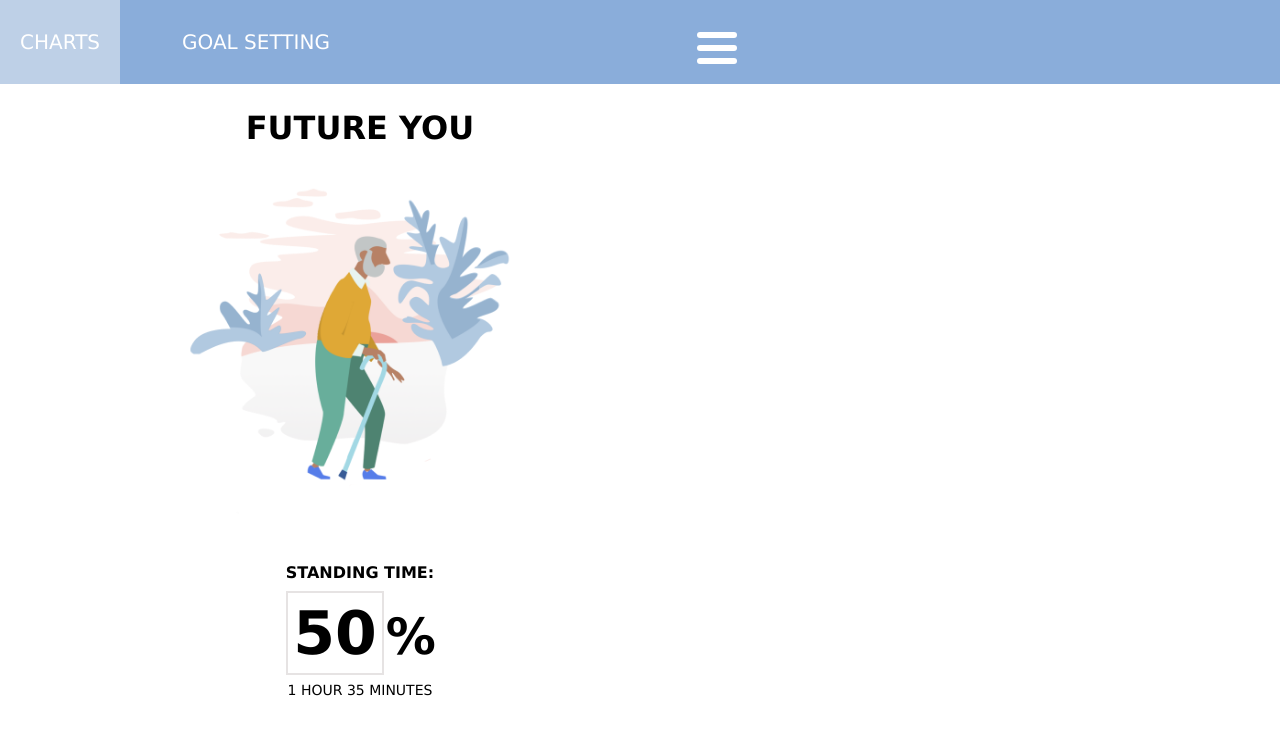
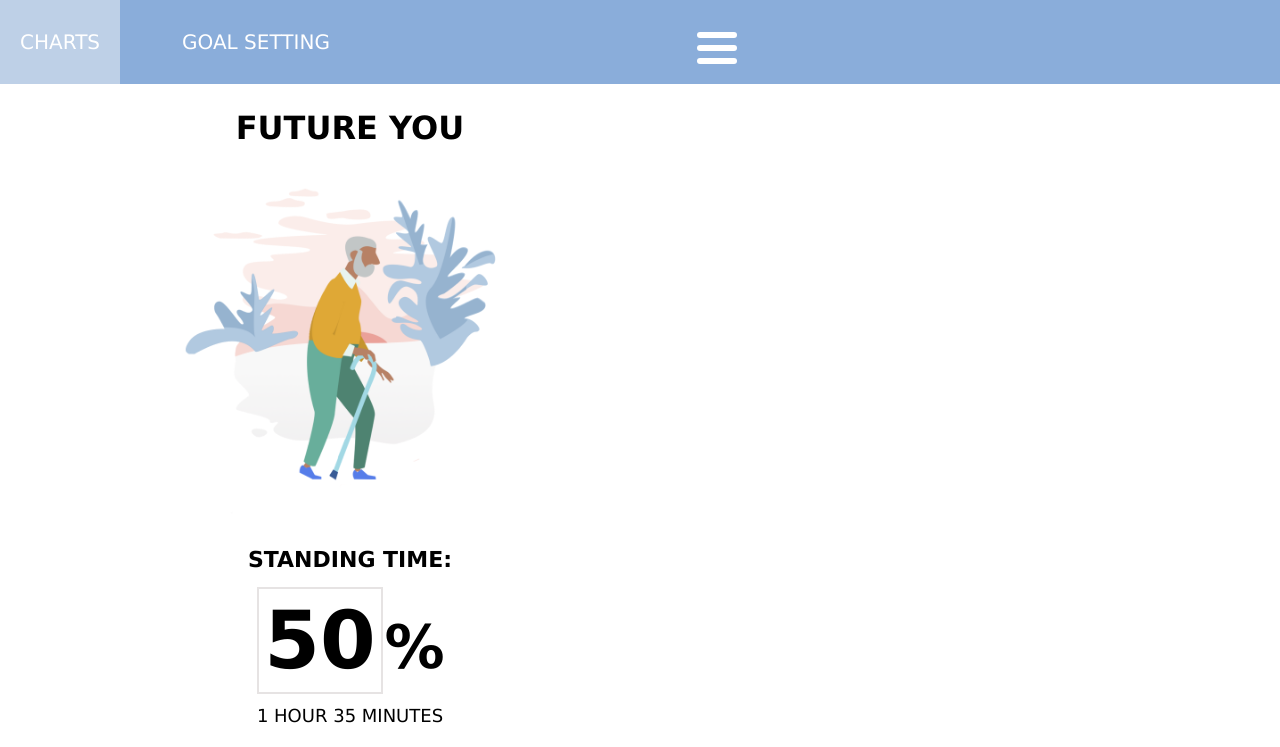
Before and after one commit to dagurh/Insole, a website: page public/frontPage/index.html in a window 1280 px wide. Shown: the top 747 px of the page. Drawn offline with nearby package versions, Linux system fonts and the light colour scheme; files that its build step writes are made by us from their sources.

Commit message:
css på settings

```diff
--- a/public/frontPage/CSS/navigation.css
+++ b/public/frontPage/CSS/navigation.css
@@ -28,17 +28,18 @@ img {
 
 /*1 hour 35 min*/
 .some {
-  font-size: 14;
+  font-size: 18;
+  margin-bottom: 15px;
 }
 
-/*Box around 50*/
+/*Box around 50 + font 50*/
 #procentage {
   width: 45px;
   border: 2px solid #e6e3e3;
   padding: 5px;
   margin: 2px;
   font-weight: bold;
-  font-size: 60;
+  font-size: 80;
   font-family: 'Lucida Sans', 'Lucida Sans Regular', 'Lucida Grande', 'Lucida Sans Unicode', Geneva, Verdana, sans-serif;
 }
 
@@ -58,7 +59,7 @@ h3 {
 }
 
 .standprocent {
-  font-size: 50;
+  font-size: 60;
   font-weight: bold;
 }
 
@@ -72,6 +73,8 @@ h3 {
   text-align: center;
   font-weight: bold;
   color: black;
+  margin-top: 0px;
+  font-size: 22;
 }
 
 .goal {
@@ -146,8 +149,8 @@ h3 {
 /*Bredde og længde af Williams skærm iphone6s*/
 .page {
   position:absolute;
-  width:750px;
-  height: 1334px;
+  width:800px;
+  height: 1400px;
 }
 
 .page#frontpage {
@@ -173,8 +176,8 @@ h3 {
     color: white;
     line-height: 6;
     position:absolute;
-    width:960px;
-    height: 1704px;
+    width:800px;
+    height: 1400px;
 }
 
 /*hastigheden på hvor hurtigt menuen kommer frem*/
@@ -207,7 +210,7 @@ h3 {
 #frontpage #opskrifter {
     padding-top:25px;
     text-align: center;
-    width: 720px;
+    width: 700px;
 }
 
 #frontpage #opskrifter h1{
```
Also changed, not shown: public/frontPage/charts.html (+1 -1 lines).
